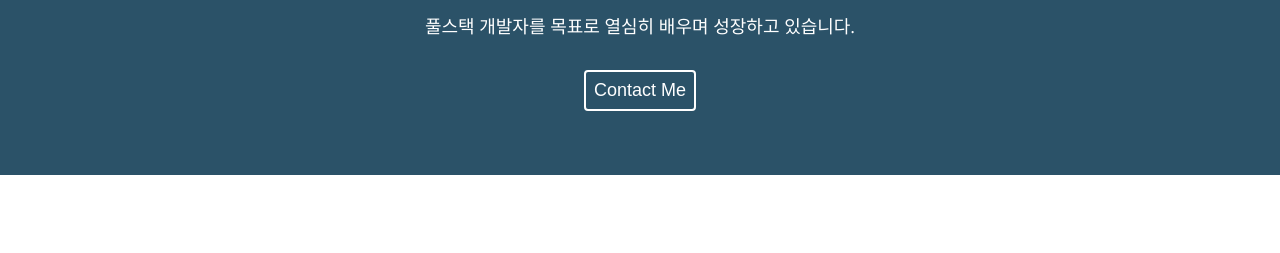
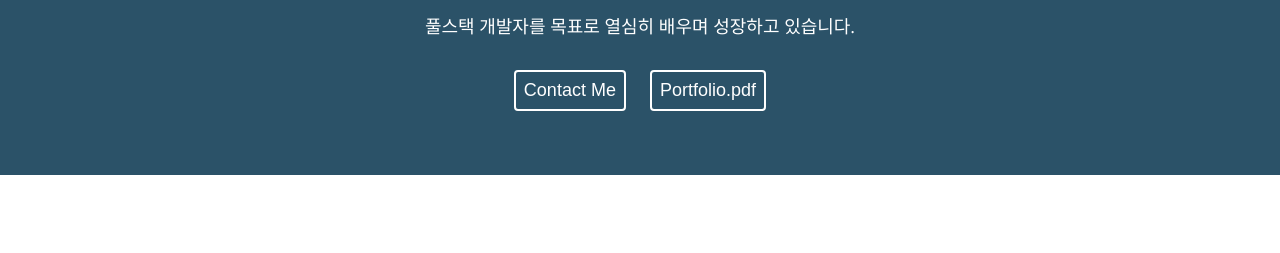
Before and after one commit to Han-YJ/Portfolio, a plain HTML site: page index.html in a window 1280 px wide. Shown: the part 505-758 px from the top of the page. Drawn offline with nearby package versions, Linux system fonts and the light colour scheme.

Commit message:
Add Home portfolio button

```diff
--- a/index.html
+++ b/index.html
@@ -43,6 +43,7 @@
       <h1 class="home__title">Hello, <br />I'm Yeji</h1>
       <h3 class="home__description">풀스택 개발자를 목표로 열심히 배우며 성장하고 있습니다.</h3>
       <button class="home__contact" data-link="#contact">Contact Me</button>
+      <button class="home__pdf">Portfolio.pdf</button>
     </div>
   </section>
   <!-- About -->
--- a/main.js
+++ b/main.js
@@ -39,6 +39,13 @@ function scrollIntoView(selector) {
   const scrollTo = document.querySelector(selector);
   scrollTo.scrollIntoView({behavior: "smooth"});
 }
+
+//Open pdf file when click Portfolio.pdf btn
+const portfolioBtn = document.querySelector('.home__pdf');
+const filePath = 'pdf/Portfolio.pdf';
+portfolioBtn.addEventListener('click', () => {
+  window.open(filePath, '_blank');
+})
 
 //Make home transparent when it is scrolling down
 const home = document.querySelector('.home__container');
--- a/style.css
+++ b/style.css
@@ -176,16 +176,18 @@ p {
   color: var(--color-white);
 }
 
+.home__pdf,
 .home__contact {
   color: var(--color-white);
   font-size: var(--font-regular);
   font-weight: var(--weight-regular);
-  margin: 24px;
+  margin: 24px 10px;
   padding: 8px;
   border: 2px solid var(--color-white);
   border-radius: var(--size-border-radius);
 }
 
+.home__pdf:hover,
 .home__contact:hover {
   background-color: var(--color-dark-pink);
 }
```
Also changed, not shown: 1 other file.
